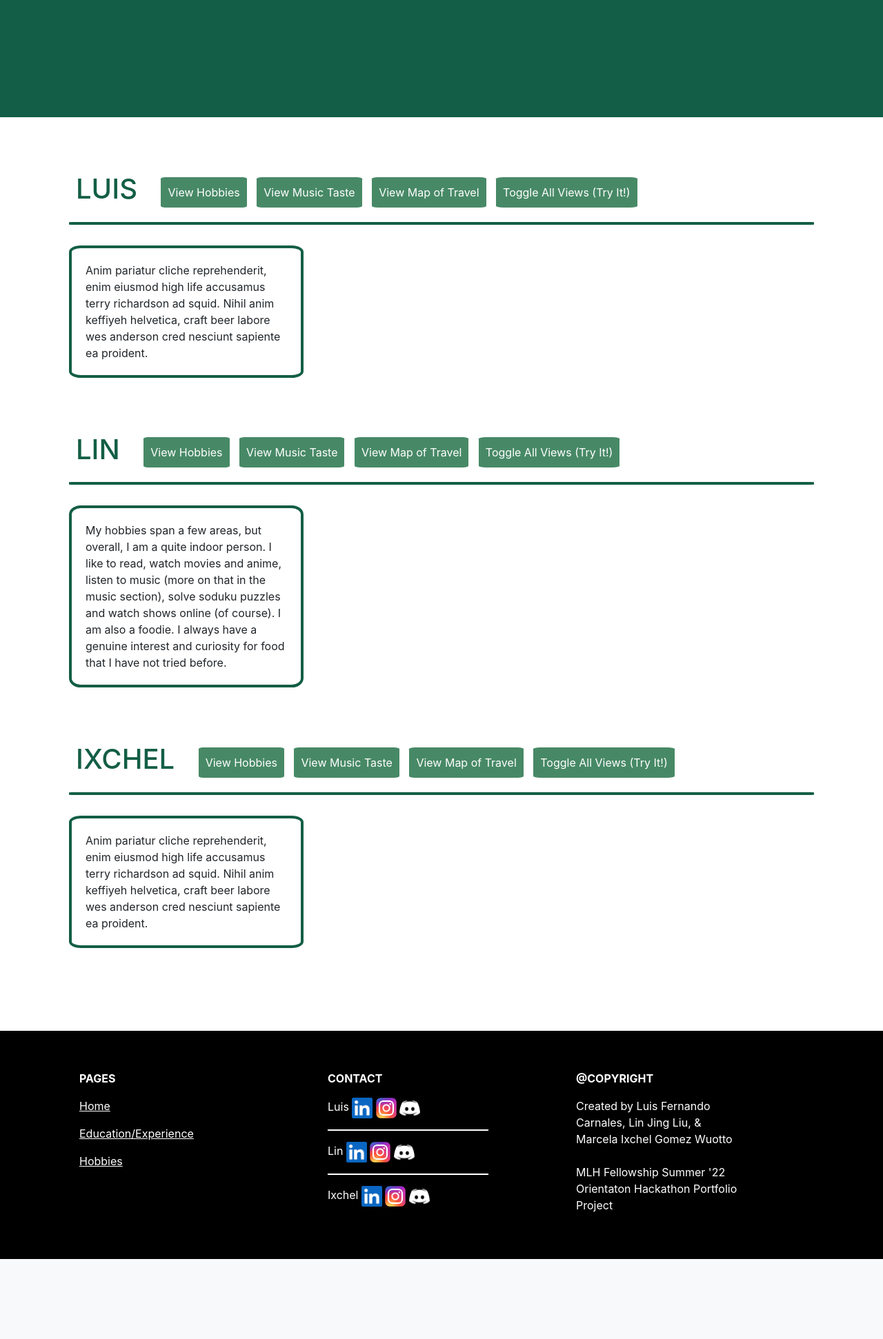
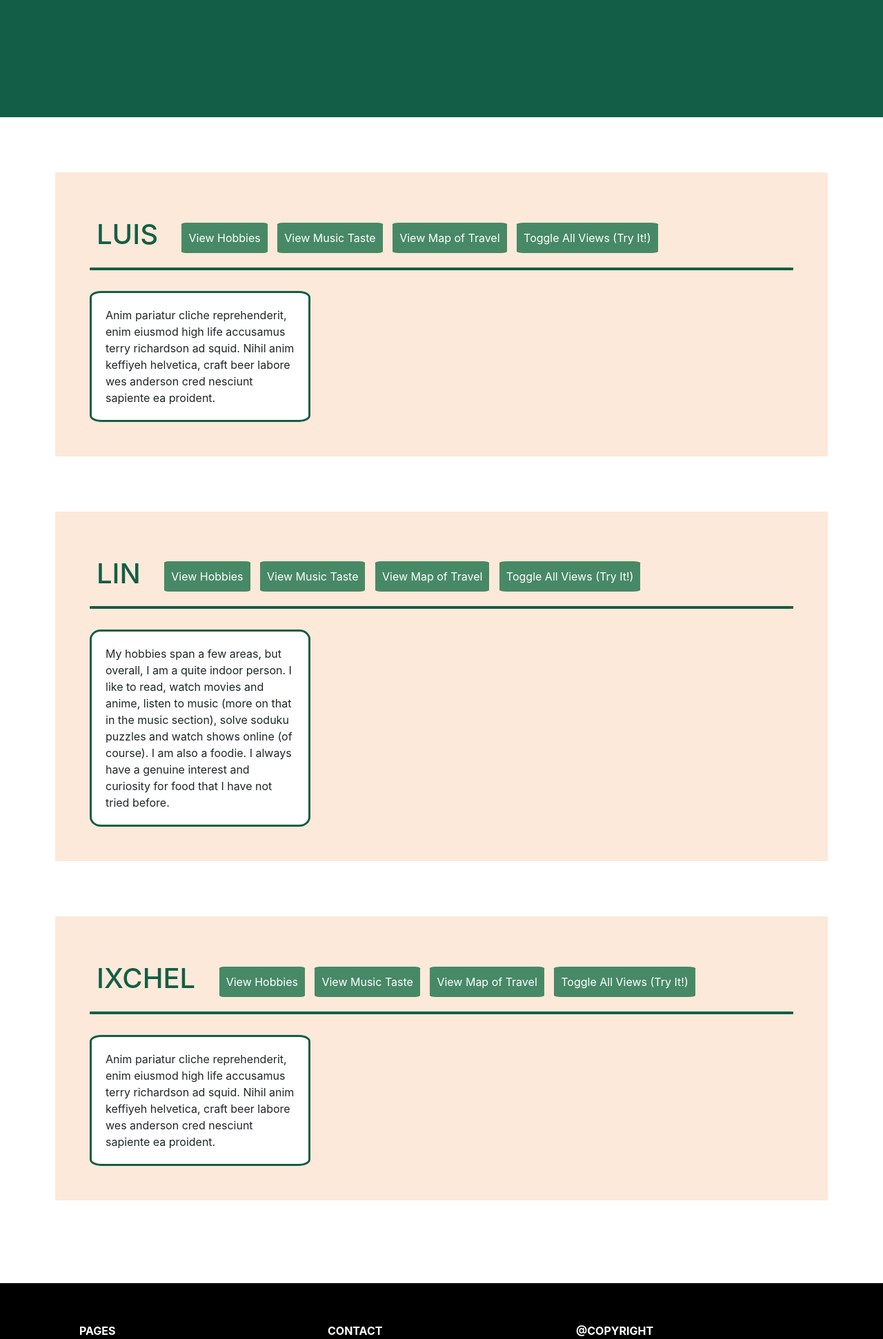
Before and after one commit to fercanalesg/project-elegant-elephant, a Flask app: page /hobbies in a window 1280 px wide. Shown: the part 405-2347 px from the top of the page at 69% size. Before the commit the page ends 2231 px from the top, so only its background shows below. Run offline with Flask 2, Linux system fonts and the light colour scheme.

Commit message:
update layout and added links

```diff
--- a/app/static/styles/main.css
+++ b/app/static/styles/main.css
@@ -30,6 +30,12 @@ body {
 }
 .description button:hover {
     background: #478966;
+}
+.description a {
+    text-decoration: none;
+    color: #478966;
+}
+.description a:hover {
     color: #E3C6AD;
 }
 .about-cards {
@@ -206,7 +212,9 @@ hr.divider {
     font-weight: 300;
 }
 .hobbies .hobbies-profile {
-    margin: 80px 100px;
+    margin: 80px 80px;
+    background: #fce9d9;
+    padding: 50px;
 }
 .hobbies .hobbies-profile h2 {
     text-transform: uppercase;
@@ -233,7 +241,7 @@ hr.divider {
     background: #135E46;
 }
 .hobbies .hobbies-profile .card {
-    border: 4px #135E46 solid;
+    border: 3px #135E46 solid;
     border-radius: 5%;
 }
 .hobbies .hobbies-profile .card:hover{
--- a/app/templates/prof.html
+++ b/app/templates/prof.html
@@ -45,8 +45,8 @@
                                 </ul>
                             </p>
                             <p class="lead">
-                              <a class="btn btn-primary btn-lg" href="#" role="button">Connect</a>
-                              <a class="btn btn-primary btn-lg" href="#" role="button">View Resume</a>
+                              <a class="btn btn-primary btn-lg" href="https://www.linkedin.com/in/lin-jing-l-50a6a0216/" target="_blank" rel="noopener noreferrer" role="button">Connect</a>
+                              <a class="btn btn-primary btn-lg" href="https://drive.google.com/file/d/1MkmQbwmiIQk_UuI9j6dErldnKGbVnEJH/view?usp=sharing" target="_blank" rel="noopener noreferrer" role="button">View Resume</a>
                             </p>
                           </div>
                     </div>
```
Also changed, not shown: app/templates/index.html (+9 -7 lines).
